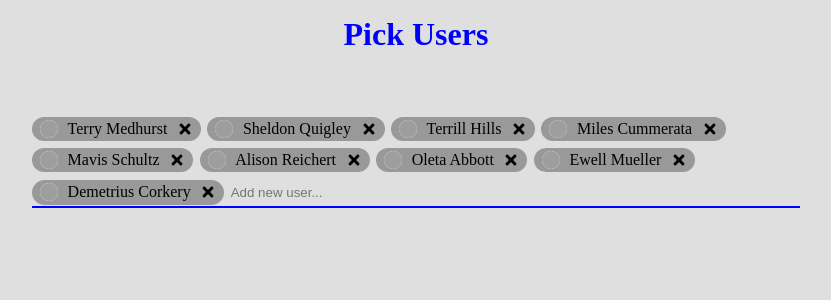
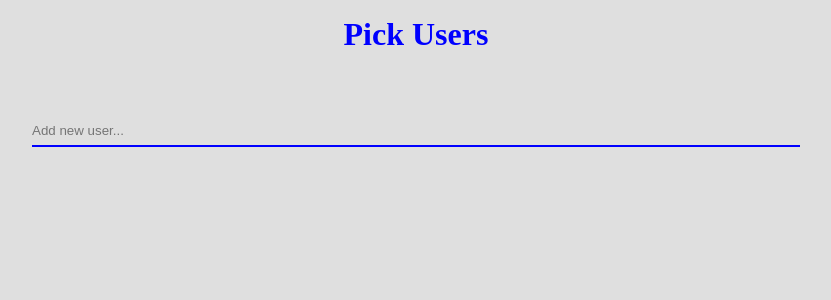
Before and after one commit to FaizBShah/Chip-Input, a React app: page / in a window 1280 px wide. Shown: the top 300 px of the page, without its empty margins (224-1055 px from the left). Built offline with nearby package versions, Linux system fonts and the light colour scheme; grey boxes are pictures that could not be loaded.

Commit message:
Created entering and cancelling chips events

```diff
--- a/src/components/Chip/Chip.scss
+++ b/src/components/Chip/Chip.scss
@@ -14,6 +14,15 @@
   }
 
   .chip-cancel-btn {
+    width: 14px;
+    height: 14px;
+    padding: 2px;
+    border-radius: 50px;
     cursor: pointer;
+
+    &:hover {
+      background-color: #ccc;
+      opacity: 50%;
+    }
   }
 }
--- a/src/components/Chip/Chip.tsx
+++ b/src/components/Chip/Chip.tsx
@@ -3,12 +3,12 @@ import { FaTimes } from 'react-icons/fa';
 import { ChipProps as Props } from './Chip.types';
 import './Chip.scss';
 
-const Chip: FC<Props> = ({ name, image }) => {
+const Chip: FC<Props> = ({ user, onClear }) => {
   return (
     <div className="chip">
-      <img className="chip-img" src={image} alt={name} />
-      <p>{name}</p>
-      <FaTimes className="chip-cancel-btn" />
+      <img className="chip-img" src={user.image} alt={user.name} />
+      <p>{user.name}</p>
+      <FaTimes className="chip-cancel-btn" onClick={() => onClear(user)} />
     </div>
   );
 };
--- a/src/components/Chip/Chip.types.ts
+++ b/src/components/Chip/Chip.types.ts
@@ -1,3 +1,6 @@
 import { User } from '../../data/users';
 
-export type ChipProps = Pick<User, 'name' | 'image'>;
+export type ChipProps = {
+  user: User;
+  onClear: (item: User) => void;
+};
--- a/src/components/ChipInput/ChipInput.tsx
+++ b/src/components/ChipInput/ChipInput.tsx
@@ -1,15 +1,37 @@
-import { FC } from 'react';
+import { useState, FC } from 'react';
 import './ChipInput.scss';
 import { ChipInputProps as Props } from './ChipInput.types';
 import Chip from '../Chip/Chip';
+import { User } from '../../data/users';
 
 const ChipInput: FC<Props> = ({ placeholder, data }) => {
+  const [value, setValue] = useState<string>('');
+  const [chips, setChips] = useState<User[]>([]);
+  const [dropdownData, setDropdownData] = useState<User[]>(data);
+
+  const onSelectItem = (item: User): void => {
+    setChips([...chips, item]);
+    setDropdownData(dropdownData.filter(data => data.email !== item.email));
+  };
+
+  const onClearChip = (item: User): void => {
+    setDropdownData([...dropdownData, item]);
+    setChips(chips.filter(chip => chip.name !== item.name));
+  };
+
+  const onInputKeyDown = (e: React.KeyboardEvent<HTMLInputElement>): void => {
+    if (e.key === 'Enter') {
+      onSelectItem(dropdownData[0]);
+      setValue('');
+    }
+  };
+
   return (
     <div className="chip-input-container">
-      {data.slice(0, 9).map((user, index) => (
-        <Chip key={index} name={user.name} image={user.image} />
+      {chips.map((user, index) => (
+        <Chip key={index} user={user} onClear={onClearChip} />
       ))}
-      <input className="chip-input" placeholder={placeholder} />
+      <input className="chip-input" placeholder={placeholder} value={value} onChange={e => setValue(e.target.value)} onKeyDown={onInputKeyDown} />
     </div>
   );
 };
```
